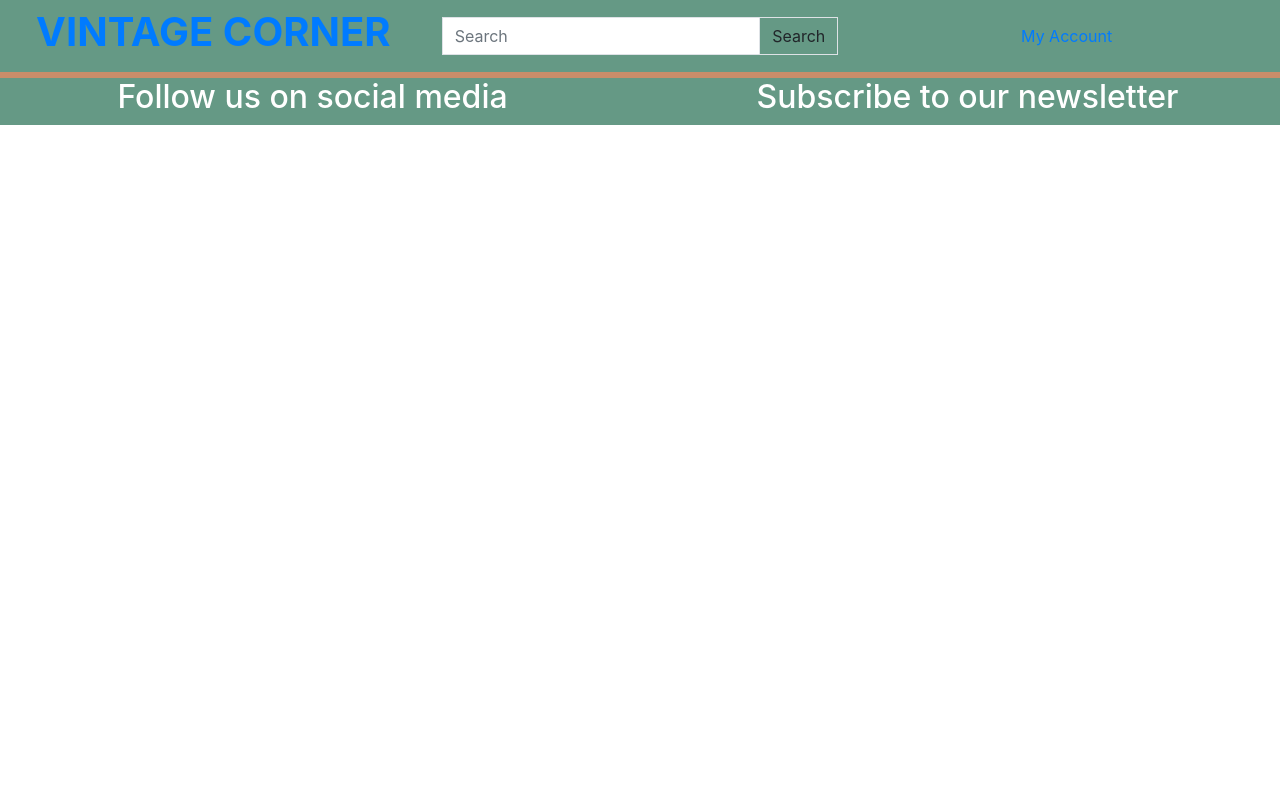
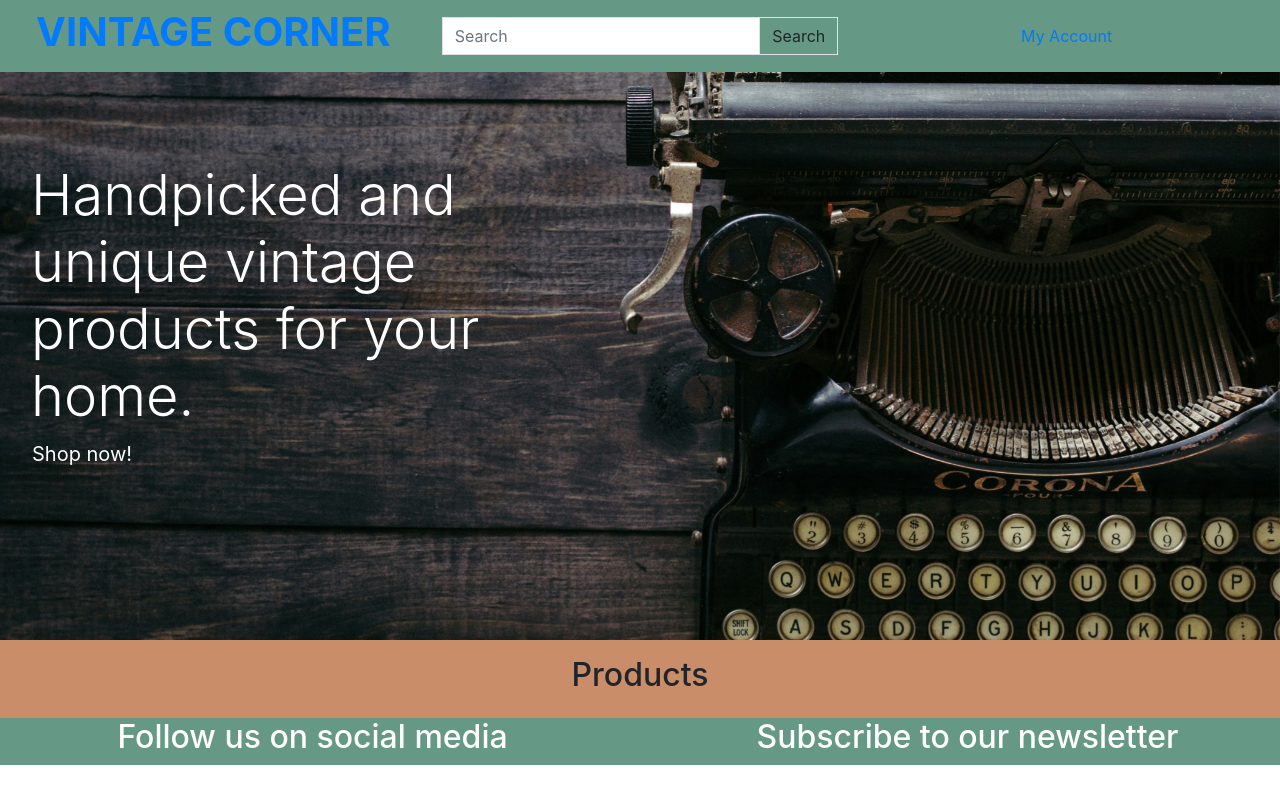
Before and after one commit to sofiawallq/vintage-corner, a Django app: page / in a window 1280 px wide. Run offline with Django 5.2, Linux system fonts and the light colour scheme; some libraries are stand-ins or nearby versions.

Commit message:
add callout section to home pagewith background image and text

```diff
--- a/home/templates/home/index.html
+++ b/home/templates/home/index.html
@@ -2,6 +2,16 @@
 {% load static %}
 
 {% block page_header %}
+<div class="container-fluid callout-container">
+    <div class="row">
+        <div class="col-md-6">
+            <section class="callout">
+                <h2 class="jumbotron-header display-4 my-auto mx-md-3">Handpicked and unique vintage products for your home.</h2>
+                <button class="btn btn-lg btn-jumbotron text-center" data-toggle="modal" data-target="#">Shop now!</button>
+            </section>
+        </div>
+    </div>
+</div>
 {% endblock %}
 
 {% block content %}
--- a/static/css/base.css
+++ b/static/css/base.css
@@ -13,6 +13,19 @@
     color: white;
 }
 
+.callout-container {
+    height: 80vh;
+    background: url('/static/images/callout_image.jpg') no-repeat bottom right fixed;
+    -webkit-background-size: cover;
+    -moz-background-size: cover;
+    -o-background-size: cover;
+    background-size: cover;
+    display: flex;
+    align-items: center;
+    justify-content: center;
+    position: relative;
+}
+
 /* Links */
 .nav-link, .main-logo-link {
     text-decoration: none;
@@ -22,3 +35,12 @@
     text-decoration: none;
     color: white;
 }
+
+.jumbotron-header {
+    color: white;
+
+}
+
+.btn-jumbotron {
+    color: white;
+}
```
Also changed, not shown: static/images/callout_image.jpg (added).
